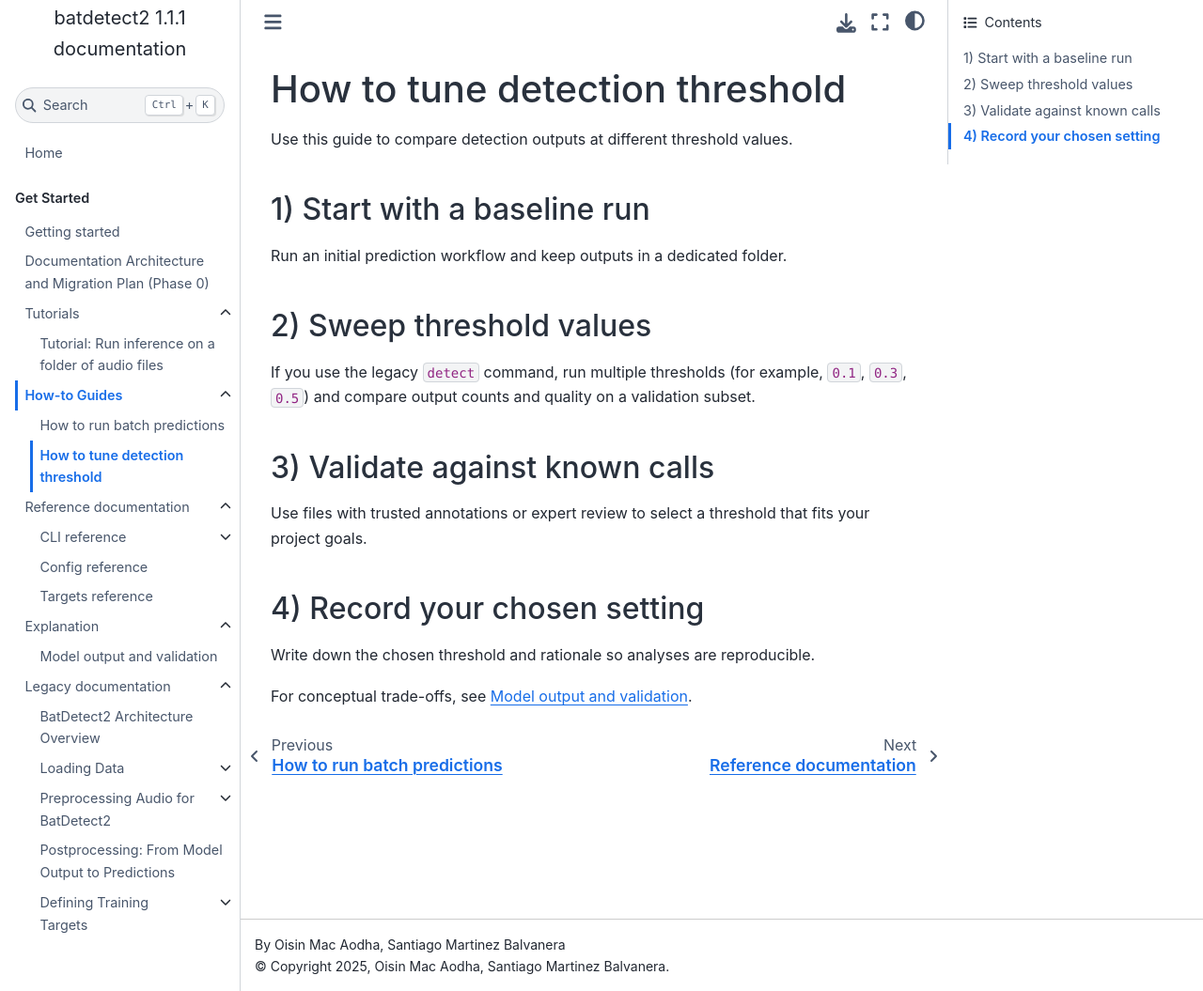
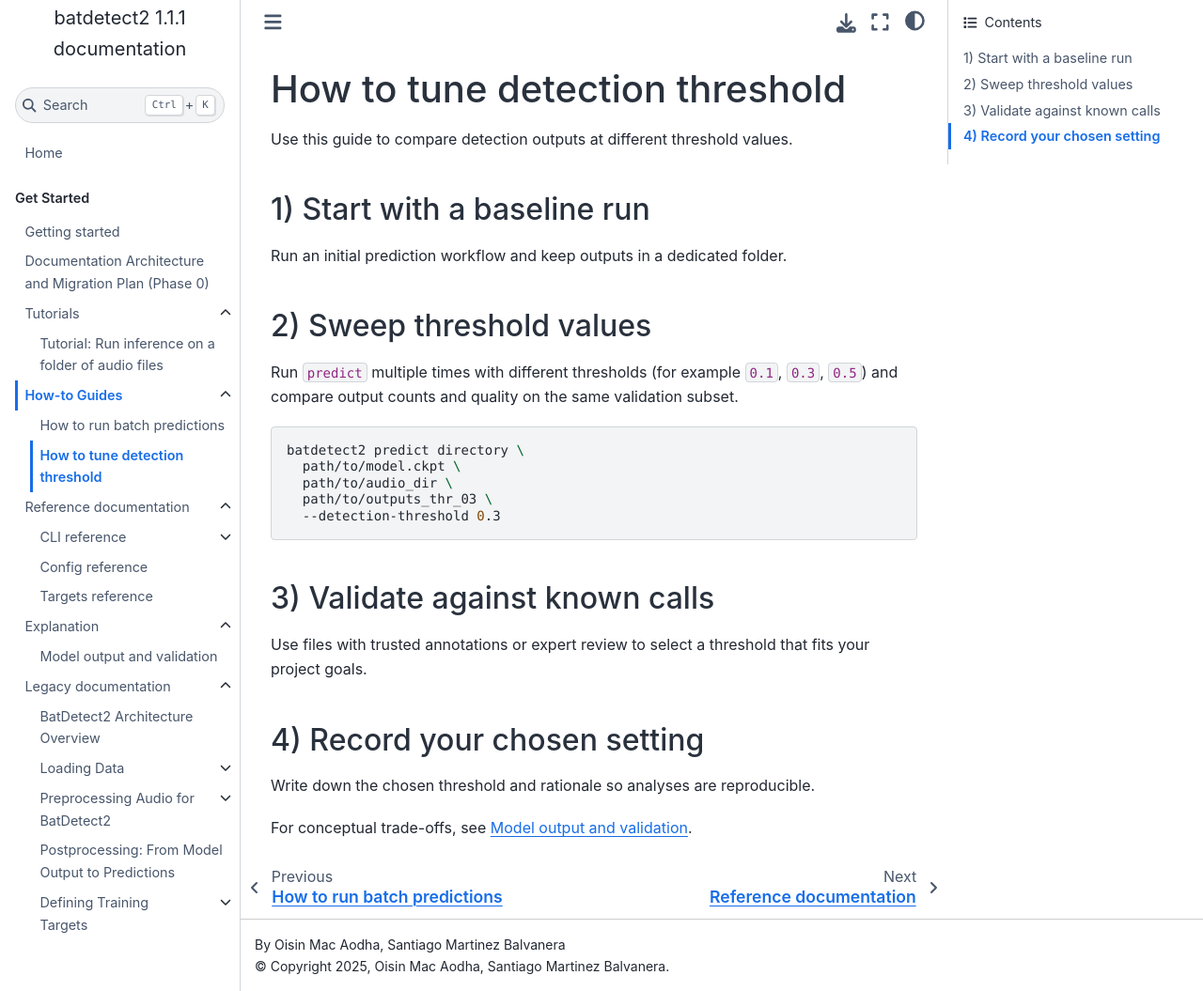
Before and after one commit to macaodha/batdetect2, a Sphinx documentation site: the page built from docs/source/how_to/tune-detection-threshold.md, in a window 1280 px wide and 1055 px high. Shown: the whole window at 94% size. Built offline with Sphinx 7.4.7 and the Sphinx Book theme 1.1.4, drawn with Linux system fonts in a browser that asks for light colours.

Commit message:
Update docs with detection threshold

````diff
--- a/docs/source/how_to/tune-detection-threshold.md
+++ b/docs/source/how_to/tune-detection-threshold.md
@@ -8,9 +8,17 @@ Run an initial prediction workflow and keep outputs in a dedicated folder.
 
 ## 2) Sweep threshold values
 
-If you use the legacy `detect` command, run multiple thresholds (for example,
-`0.1`, `0.3`, `0.5`) and compare output counts and quality on a validation
+Run `predict` multiple times with different thresholds (for example `0.1`,
+`0.3`, `0.5`) and compare output counts and quality on the same validation
 subset.
+
+```bash
+batdetect2 predict directory \
+  path/to/model.ckpt \
+  path/to/audio_dir \
+  path/to/outputs_thr_03 \
+  --detection-threshold 0.3
+```
 
 ## 3) Validate against known calls
 
--- a/docs/source/reference/cli/detect_legacy.rst
+++ b/docs/source/reference/cli/detect_legacy.rst
@@ -11,6 +11,7 @@ Migration at a glance
 
 - Legacy: ``batdetect2 detect AUDIO_DIR ANN_DIR DETECTION_THRESHOLD``
 - Current: ``batdetect2 predict directory MODEL_PATH AUDIO_DIR OUTPUT_PATH``
+  with optional ``--detection-threshold``
 
 .. click:: batdetect2.cli.compat:detect
    :prog: batdetect2 detect
--- a/docs/source/reference/cli/predict.rst
+++ b/docs/source/reference/cli/predict.rst
@@ -2,6 +2,7 @@ Predict command
 ===============
 
 Run model inference from a directory, a file list, or a dataset.
+Use ``--detection-threshold`` to override the model default per run.
 
 .. click:: batdetect2.cli.inference:predict
    :prog: batdetect2 predict
````
Also changed, not shown: 1 other file.
